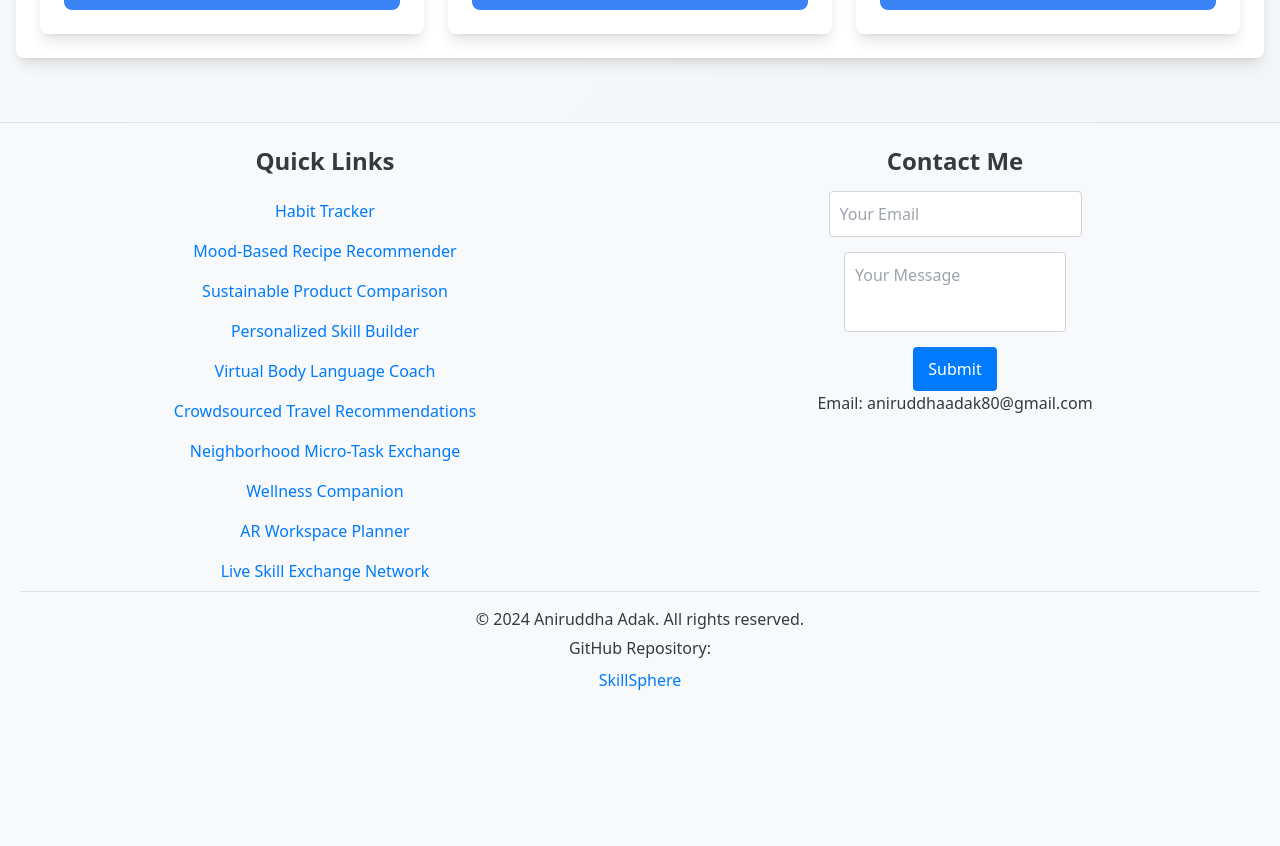
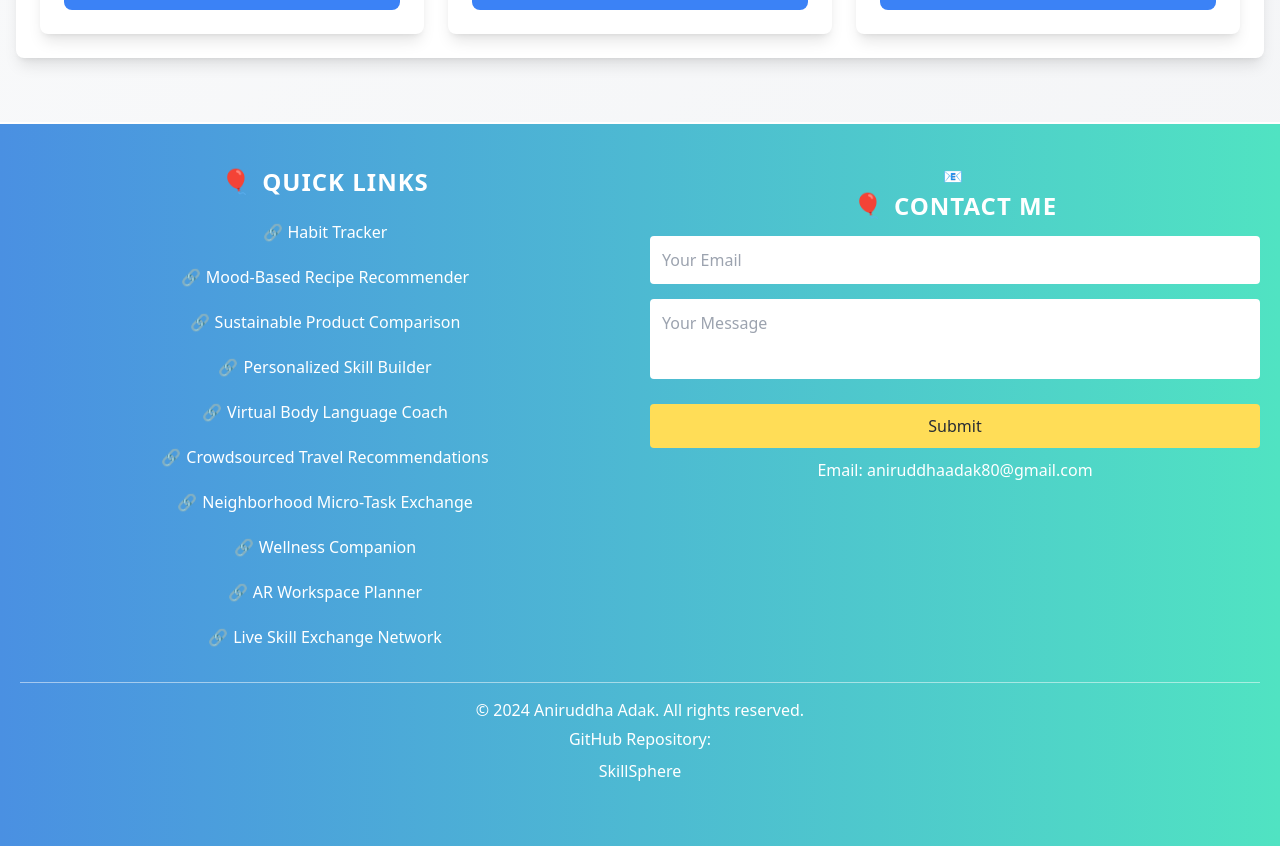
Before and after one commit to aniruddhaadak80/SkillSphere, a React (Vite) app: page /skillexchange in a window 1280 px wide. Shown: the part 598-1444 px from the top of the page. Before the commit the page ends 1333 px from the top, so only its background shows below. Built offline with nearby package versions, Linux system fonts and the light colour scheme.

Commit message:
Update Footer.css

```diff
--- a/src/components/Footer.css
+++ b/src/components/Footer.css
@@ -1,10 +1,11 @@
 /* Footer.css */
 .footer {
-    background: #f8f9fa; /* Light background for the footer */
-    color: #343a40; /* Dark text for contrast */
-    text-align: center; /* Center text alignment */
-    padding: 20px; /* Padding around the footer */
-    border-top: 1px solid #dee2e6; /* Top border for separation */
+    background: linear-gradient(to right, #4A90E2, #50E3C2); /* Gradient background */
+    color: #ffffff; /* White text for readability */
+    text-align: center;
+    padding: 40px 20px; /* Increased padding for better spacing */
+    border-top: 2px solid #ffffff; /* White top border for style */
+    position: relative; /* Positioning for pseudo-elements */
 }
 
 /* Container for footer content */
@@ -13,6 +14,7 @@
     justify-content: space-between; /* Space out elements */
     align-items: flex-start; /* Align items at the top */
     flex-wrap: wrap; /* Allow items to wrap on small screens */
+    margin-bottom: 20px; /* Spacing between sections */
 }
 
 /* Styling for quick links section */
@@ -29,16 +31,18 @@
 
 /* Styling for links */
 .footer-link {
-    color: #007bff; /* Link color */
+    color: #ffffff; /* White link color */
     text-decoration: none; /* No underline */
-    transition: background-color 0.3s ease; /* Smooth transition */
-    padding: 8px 0; /* Padding for links */
+    transition: background-color 0.3s ease; /* Smooth background color transition */
+    padding: 8px; /* Reduced padding for closer links */
     display: block; /* Block display for full clickable area */
+    margin-bottom: 5px; /* Space between each link */
+    border-radius: 4px; /* Rounded corners */
 }
 
-/* Hover effect for links */
+/* Hover effects for links */
 .footer-link:hover {
-    background-color: rgba(0, 123, 255, 0.1); /* Background color change on hover */
+    background-color: rgba(255, 221, 87, 0.3); /* Background color change on hover */
 }
 
 /* Styling for contact section */
@@ -51,6 +55,9 @@
     font-size: 1.5rem; /* Larger font size for titles */
     font-weight: bold; /* Bold for emphasis */
     margin-bottom: 12px; /* Spacing below title */
+    text-transform: uppercase; /* Uppercase for style */
+    letter-spacing: 1px; /* Space between letters */
+    position: relative; /* Position for animation */
 }
 
 /* Contact form styles */
@@ -59,6 +66,7 @@
     flex-direction: column; /* Stack elements vertically */
     justify-content: center; /* Center form items */
     align-items: center; /* Center align items */
+    margin: 10px 0; /* Spacing around form */
 }
 
 /* Input field styles */
@@ -66,14 +74,23 @@
     display: flex;
     flex-direction: column; /* Stack input elements */
     margin-bottom: 15px; /* Spacing between input fields */
+    width: 100%; /* Full width */
 }
 
 /* Input styles */
 .email-input, .message-input {
     padding: 10px; /* Padding inside the input */
-    border: 1px solid #ced4da; /* Light border */
+    border: 2px solid #ffffff; /* White border */
     border-radius: 4px; /* Rounded corners */
     outline: none; /* Remove outline */
+    width: 100%; /* Full width */
+    transition: border-color 0.3s ease; /* Smooth transition */
+}
+
+/* Focus effect for input */
+.email-input:focus, .message-input:focus {
+    border-color: #ffdd57; /* Change border color on focus */
+    box-shadow: 0 0 5px rgba(255, 221, 87, 0.5); /* Glow effect */
 }
 
 /* Message input specific styles */
@@ -85,22 +102,29 @@
 /* Submit button styles */
 .submit-button {
     padding: 10px 15px; /* Button padding */
-    background-color: #007bff; /* Button color */
-    color: #ffffff; /* Button text color */
+    background-color: #ffdd57; /* Button color */
+    color: #282c34; /* Button text color */
     border: none; /* No border */
     border-radius: 4px; /* Rounded corners */
     cursor: pointer; /* Pointer on hover */
-    transition: background-color 0.3s ease; /* Smooth transition */
+    transition: background-color 0.3s ease; /* Smooth background color transition */
+    width: 100%; /* Full width for button */
+    margin-top: 10px; /* Space above button */
 }
 
 /* Hover effect for button */
 .submit-button:hover {
-    background-color: #0056b3; /* Darker blue on hover */
+    background-color: #ffd700; /* Darker yellow on hover */
+}
+
+/* Contact email styling */
+.contact-email {
+    margin-top: 10px; /* Space above email */
 }
 
 /* Footer bottom section styles */
 .footer-bottom {
-    border-top: 1px solid #dee2e6; /* Light border for separation */
+    border-top: 1px solid rgba(255, 255, 255, 0.5); /* Light border for separation */
     padding: 10px 0; /* Padding for spacing */
 }
 
@@ -121,3 +145,58 @@
         margin-bottom: 20px; /* Space below sections */
     }
 }
+
+/* Animation for footer elements */
+.footer-title::before {
+    content: "🎈"; /* Emoji for the title */
+    display: inline-block;
+    margin-right: 10px; /* Space between emoji and text */
+    animation: bounce 1.5s infinite; /* Bounce animation */
+}
+
+.quick-links .footer-link::before {
+    content: "🔗"; /* Emoji for links */
+    display: inline-block;
+    margin-right: 5px; /* Space between emoji and text */
+    animation: rotate 3s infinite; /* Rotation animation */
+}
+
+.contact-me::before {
+    content: "📧"; /* Email emoji */
+    display: inline-block;
+    margin-right: 5px; /* Space between emoji and text */
+    animation: float 2s infinite; /* Floating animation */
+}
+
+/* Bounce animation */
+@keyframes bounce {
+    0%, 100% {
+        transform: translateY(0); /* Starting position */
+    }
+    50% {
+        transform: translateY(-10px); /* Bounce up */
+    }
+}
+
+/* Rotation animation */
+@keyframes rotate {
+    from {
+        transform: rotate(0deg); /* Start position */
+    }
+    to {
+        transform: rotate(360deg); /* Complete rotation */
+    }
+}
+
+/* Floating animation */
+@keyframes float {
+    0% {
+        transform: translateY(0); /* Start position */
+    }
+    50% {
+        transform: translateY(-5px); /* Float up */
+    }
+    100% {
+        transform: translateY(0); /* Return to start */
+    }
+}
```
